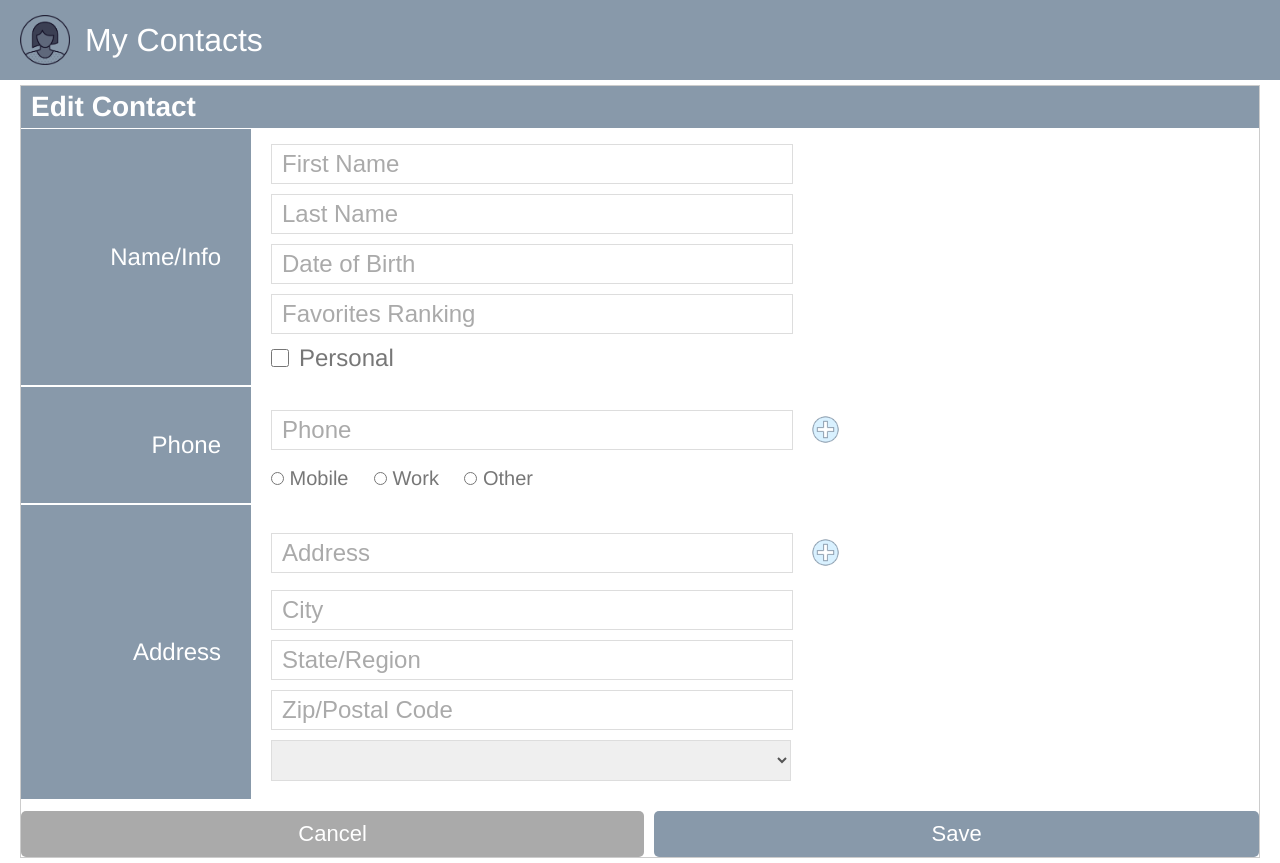
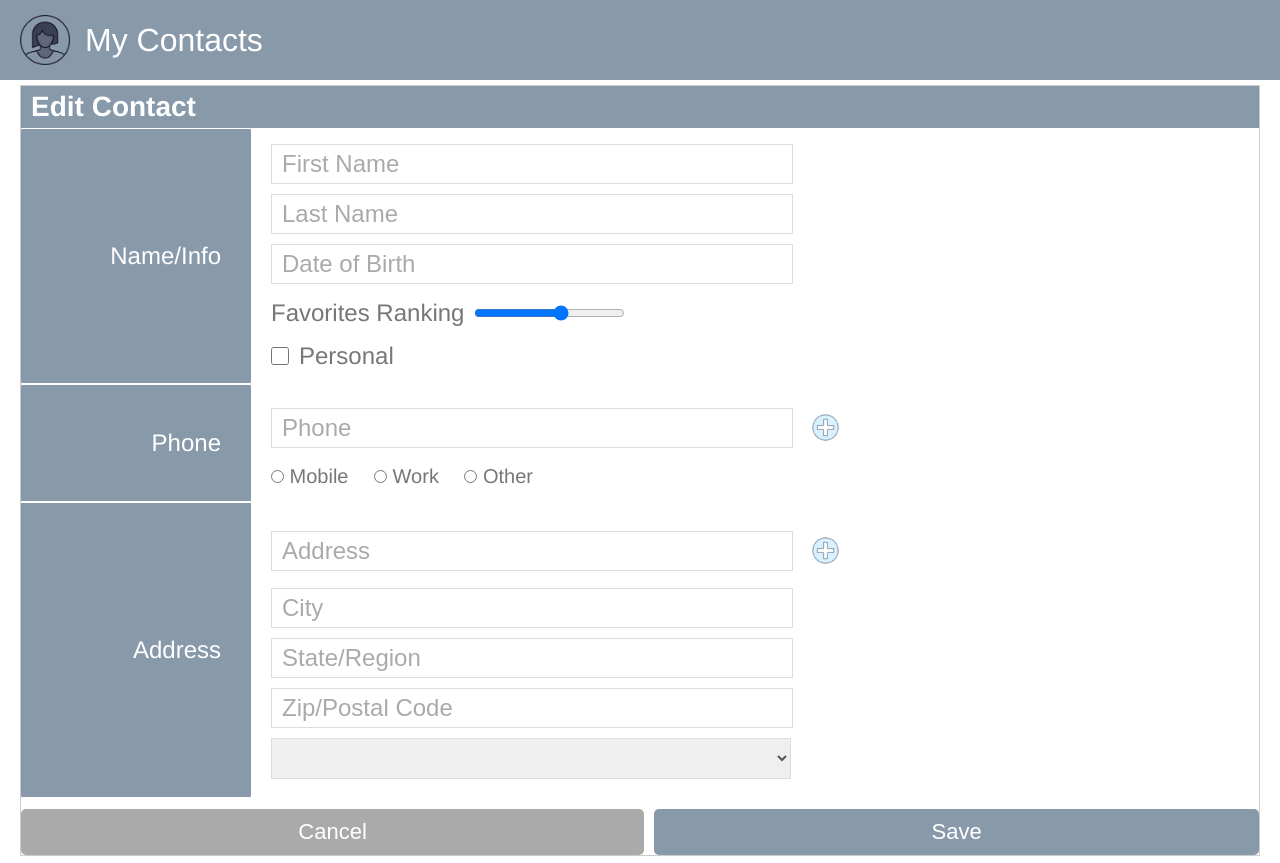
Before and after one commit to sunil130524/contacts-app, an Angular app: page /contacts/edit in a window 1280 px wide. Built offline with nearby package versions, Linux system fonts and the light colour scheme; what angular-in-memory-web-api would draw is missing.

Commit message:
Working with Range Inputs - Favorites Ranking

```diff
--- a/src/app/edit-contact/edit-contact.component.html
+++ b/src/app/edit-contact/edit-contact.component.html
@@ -9,7 +9,11 @@
         <input placeholder="First Name" formControlName="firstName" />
         <input placeholder="Last Name" formControlName="lastName" />
         <input placeholder="Date of Birth" formControlName="dateOfBirth" />
-        <input type="number" placeholder="Favorites Ranking" formControlName="favoritesRanking" />
+        <div>
+          <span>Favorites Ranking</span>
+          <input type="range" min="0" max="5" placeholder="Favorites Ranking" formControlName="favoritesRanking" />
+          <span>{{contactForm.controls.favoritesRanking.value}}</span>
+        </div>
         <div>
           <input type="checkbox" formControlName="personal"/> Personal
         </div>
```
